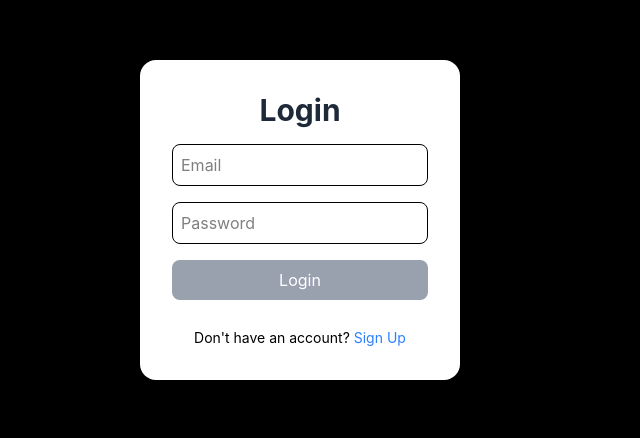
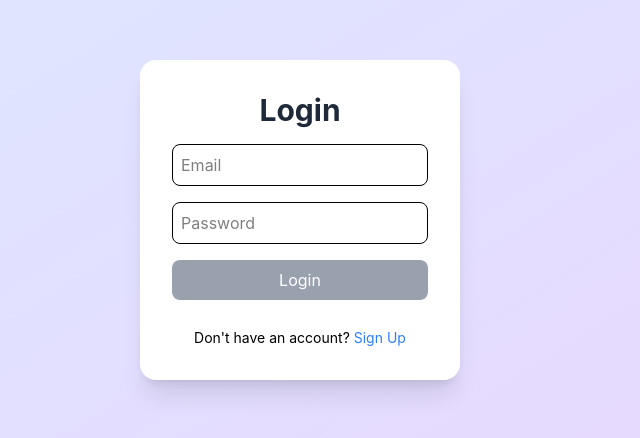
Before and after one commit to ankubisht987/task-manager-frontend, a React (Vite) app: page / in a window 1280 px wide. Shown: the part 180-618 px from the top of the page, without its empty margins (340-980 px from the left). Built offline with nearby package versions, Linux system fonts and the light colour scheme.

Commit message:
Update Login.jsx

```diff
--- a/src/pages/Login.jsx
+++ b/src/pages/Login.jsx
@@ -19,7 +19,7 @@
   };
 
   const handleLogin = async () => {
-
+    // ✅ validation added back
     if (!form.email || !form.password) {
       alert("Please fill all fields");
       return;
@@ -39,12 +39,12 @@
 
     } catch (err) {
       setSuccess(false);
-      alert(err.response?.data || "Login failed");
+      alert(err.response?.data || "Login failed"); // ✅ better error
     }
   };
 
   return (
-    <div className="flex justify-center items-center min-h-screen bg-gradient-to-br bg-black">
+    <div className="flex justify-center items-center min-h-screen bg-gradient-to-br from-blue-100 to-purple-200">
       <div className="bg-white p-8 rounded-2xl shadow-xl w-80 flex flex-col gap-4">
 
         <h2 className="text-3xl font-bold text-center text-gray-800">
@@ -68,7 +68,7 @@
 
         <button
           onClick={handleLogin}
-          disabled={!form.email || !form.password}
+          disabled={!form.email || !form.password} // ✅ disable button
           className={`p-2 rounded-lg text-white transition duration-200 ${
             !form.email || !form.password
               ? "bg-gray-400 cursor-not-allowed"
```
